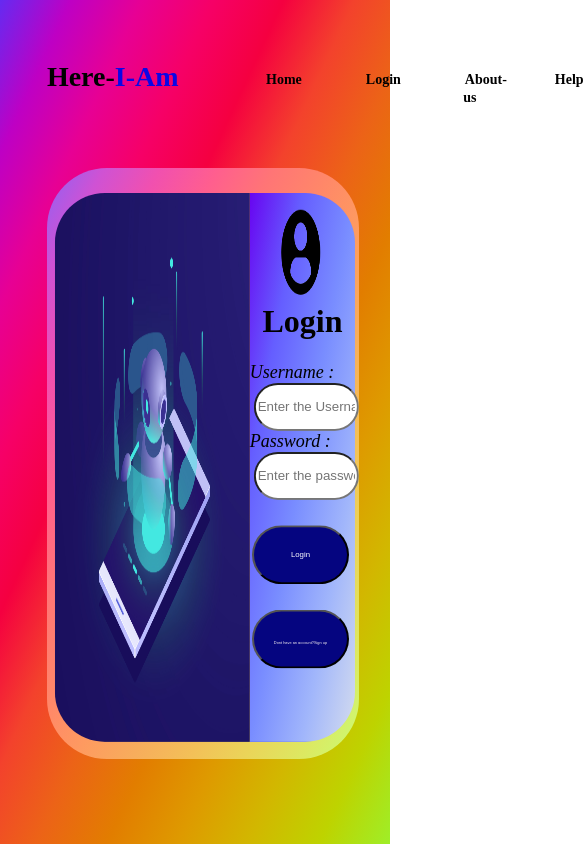
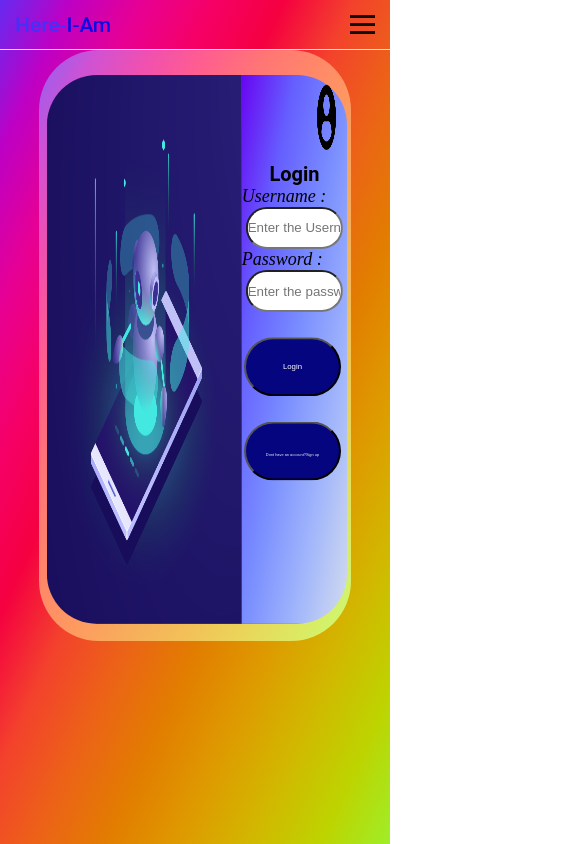
Before and after one commit to Jenin-Immanuel/here-i-am-frontend, a website built with Vite: page src/index.html in a window 390 px wide. Shown: the top 844 px of the page, 585 px wide, since content can reach past the window. Built offline with nearby package versions, Linux system fonts and the light colour scheme.

Commit message:
reg responsive-1

```diff
--- a/src/index.html
+++ b/src/index.html
@@ -9,13 +9,15 @@
     <title>Vite App</title>
   </head>
   <body>
-    <nav>
-        <h2 class="logo">Here-<span>I-Am</span></h2>
-        <ul>
-            <li class="nav-link"><a href="home">Home</a></li>
-            <li class="nav-link"><a href="login">Login</a></li>
-            <li class="nav-link"><a href="About-us">About-us</a></li>
-            <li class="nav-link"><a href="Help">Help</a></li>
+    <header class="header">
+    <nav class="navbar">
+        <!-- <h2 class="logo">Here-<span>I-Am</span></h2> -->
+        <a href="#" class="nav-logo">Here-<span class="logo-text">I-Am</span></a>
+        <ul class="nav-menu">
+            <li class="nav-item"><a href="home" class="nav-link">Home</a></li>
+            <li class="nav-item"><a href="login" class="nav-link">Login</a></li>
+            <li class="nav-item"><a href="About-us" class="nav-link">About-us</a></li>
+            <li class="nav-item"><a href="Help" class="nav-link">Help</a></li>
         </ul>
         <div class="hamburger">
             <span class="bar"></span>
@@ -23,6 +25,7 @@
             <span class="bar"></span>
         </div>
     </nav>
+</header>
     <div class="loginbox">
         <div class="loginimage">
             <img src="767.jpg" alt="image of chatbot" id="landingimage">
--- a/src/js/main.js
+++ b/src/js/main.js
@@ -1 +1,20 @@
-console.log("Hello World");
+const hamburger = document.querySelector(".hamburger");
+const navMenu = document.querySelector(".nav-menu");
+const loginbox = document.querySelector(".loginbox");
+
+hamburger.addEventListener("click", mobileMenu);
+
+function mobileMenu() {
+    hamburger.classList.toggle("active");
+    navMenu.classList.toggle("active");
+    loginbox.classList.toggle("active");
+}
+const navLink = document.querySelectorAll(".nav-link");
+
+navLink.forEach(n => n.addEventListener("click", closeMenu));
+
+function closeMenu() {
+    hamburger.classList.remove("active");
+    navMenu.classList.remove("active");
+    loginbox.classList.remove("active");
+}
--- a/src/styles/style.css
+++ b/src/styles/style.css
@@ -1,40 +1,45 @@
-nav{
+
+
+/* nav{
   display: flex;
     flex-direction: row;
-    justify-content: space-around;
+    justify-content: space-between;
     text-align: center;
     position: relative;
-    min-height: 8vh;
-    padding: 30px 8.33%;
+    /* min-height: 8vh; */
+    /* padding: 30px 8.33%; */
+    /* align-items: center; */
+    /* padding: 1rem 1.5rem; */
 
-}
+/* }  */
 
-.logo{
+
+/* .logo{
   font-size: 28px;
   font-family: 'Times New Roman', Times, serif;
-}
-span{
+} */
+/* span{
   color: #0b07e6;
-}
- ul{
+} */
+ /* .nav-menu{
   display: inline-flex;
-  justify-content: space-around;
-  width: 30%;
-}
-ul li{
-  /* width: 20px; */
+  justify-content: space-between;
+  /* width: 30%; */
+/* } */
+/* ul li{
+
   position: relative;
   list-style-type: none;
   align-items: center;
   padding: 1rem;
-}
-nav ul li a{
+} */
+/* nav ul li a{
   text-decoration: none;
   color:black;
   font-weight: bold;
   font-size: 14px;
   padding: 14px 16px;
-}
+} */
 .loginbox{
   display: flex;
     /* background-color: aquamarine; */
@@ -46,6 +51,9 @@ nav ul li a{
     margin-left: 10vw;
     margin-right: 10vw;
     border-radius: 60px;
+    /* margin-top: 24vh */
+
+
 }
 .loginform{
   width: 50vw;
@@ -68,11 +76,11 @@ nav ul li a{
 
   }
 
-#avatar{
+/* #avatar{
   height: 10vh;
     width: 10vw;
     translate: 8vw 2vh;
-}
+} */
 #landingimage{
   position: relative;
   /* padding: 5px 30px 7px 10px; */
@@ -148,3 +156,143 @@ width: 4vw;
     background-color: #050580;
     /* font-size: 22px; */
 }
+/* editted */
+html {
+  font-size: 62.5%;
+  font-family: 'Roboto', sans-serif;
+}
+
+li {
+  list-style: none;
+}
+
+* {
+  margin: 0;
+  padding: 0;
+  box-sizing: border-box;
+}
+
+a {
+  text-decoration: none;
+}
+
+.header{
+  border-bottom: 1px solid #E2E8F0;
+}
+
+.navbar {
+  display: flex;
+  justify-content: space-between;
+  align-items: center;
+  padding: 1rem 1.5rem;
+}
+
+.hamburger {
+  display:none;
+}
+
+.bar {
+  display: block;
+  width: 25px;
+  height: 3px;
+  margin: 5px auto;
+  -webkit-transition: all 0.3s ease-in-out;
+  transition: all 0.3s ease-in-out;
+  background-color: #101010;
+}
+
+.nav-menu {
+  display: flex;
+  justify-content: space-between;
+  align-items: center;
+}
+
+.nav-item {
+  margin-left: 5rem;
+}
+
+.nav-link{
+  font-size: 1.6rem;
+  font-weight: 400;
+  color: #475569;
+}
+
+.nav-link:hover{
+  color: #482ff7;
+}
+
+.nav-logo {
+  font-size: 2.1rem;
+  font-weight: 500;
+  color: #482ff7;
+  text-decoration: none;
+}
+
+@media only screen and (max-width: 768px) {
+  .nav-menu {
+      position: fixed;
+      /* left: -100%; */
+      left: -100%;
+      top: 5rem;
+      flex-direction: column;
+      background-color: #fff;
+      /* width: 100%; */
+      width: 50%;
+      border-radius: 10px;
+      text-align: center;
+      transition: 0.3s;
+      box-shadow:0 10px 27px rgba(0, 0, 0, 0.05);
+      z-index: 1;
+  }
+
+  .nav-menu.active {
+      left: 40vw;
+
+  }
+  .loginbox.active{
+    opacity: 90%;
+    margin-top: 24vh
+
+    /* display: none; */
+  }
+
+  .nav-item {
+      margin: 2.5rem 0;
+  }
+  .hamburger {
+    display: block;
+    cursor: pointer;
+}
+.hamburger.active .bar:nth-child(2) {
+  opacity: 0;
+}
+
+.hamburger.active .bar:nth-child(1) {
+  transform: translateY(8px) rotate(45deg);
+}
+
+.hamburger.active .bar:nth-child(3) {
+  transform: translateY(-8px) rotate(-45deg);
+}
+
+}
+.logo-text{
+  color: #0b07e6;
+}
+#avatar {
+  height: 10vh;
+  width: 10vw;
+  translate: 6.5rem 0rem;
+  padding: 1rem;
+}
+
+
+
+
+
+
+
+
+/* 370=bp */
+/* sources */
+/* https://dev.to/devggaurav/let-s-build-a-responsive-navbar-and-hamburger-menu-using-html-css-and-javascript-4gci */
```
